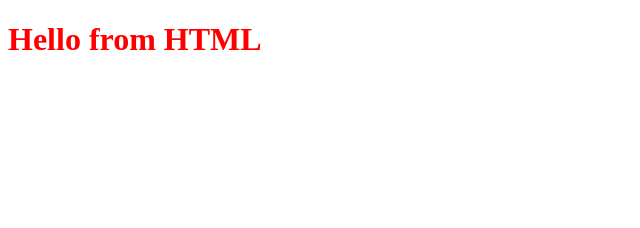
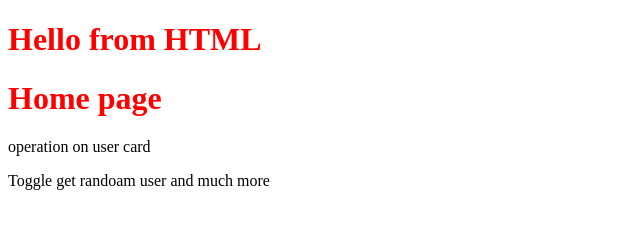
Before and after one commit to mounika-44/auto-suggest1, a website: page frontend/index.html in a window 1280 px wide. Shown: the whole page, without its empty margins (0-640 px from the left). Drawn offline with Linux system fonts and the light colour scheme.

Commit message:
tag commit

```diff
--- a/frontend/index.html
+++ b/frontend/index.html
@@ -7,7 +7,12 @@
   <link rel="stylesheet" href="index.css">
 </head>
 <body>
+    <div>
   <h1>Hello from HTML</h1>
   <script src="index.js"></script>
 </body>
+<h1> Home page</h1>
+<p> operation on user card</p>
+<p> Toggle get randoam user and much more</p>
+</div>
 </html>
--- a/server.js
+++ b/server.js
@@ -1,6 +1,7 @@
 const express= require ('express');
 const app= express();
 const PORT=3002;
+const PORT=process.env.PORT ||3002;
 app.use(express.static('frontend'))
 app.listen(PORT, function(){
     console.log("Successfully running at https://localhost:"+PORT);
```
